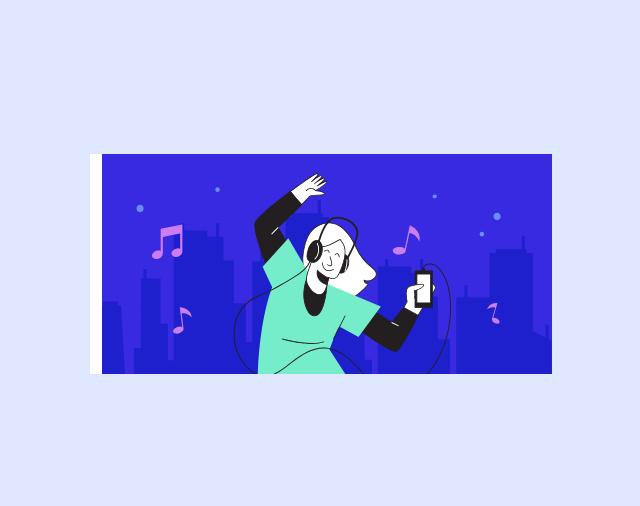
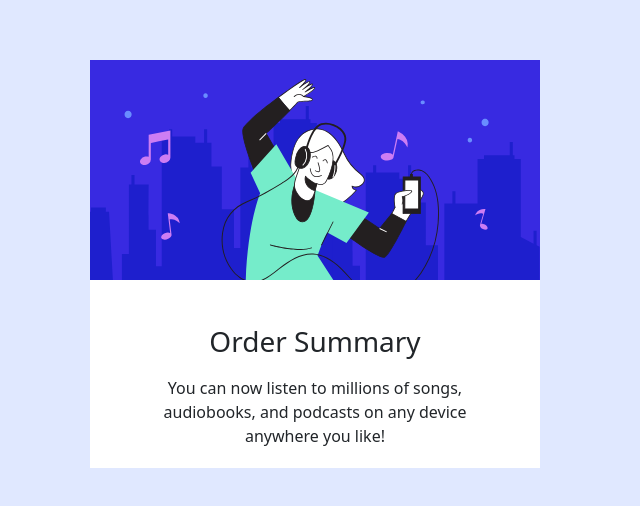
Before and after one commit to YashinN/FM-order_summary_component, a React (Create React App) app: page / in a window 1280 px wide. Shown: the part 136-642 px from the top of the page, without its empty margins (325-965 px from the left). Built offline with nearby package versions, Linux system fonts and the light colour scheme.

Commit message:
Card title and paragraph content added

```diff
--- a/src/Components/OrderSummary.js
+++ b/src/Components/OrderSummary.js
@@ -4,8 +4,15 @@ import HeroIllustration from "../Svg_Components/HeroIllustration";
 const OrderSummary = () => {
   return (
     <div className="container-fluid bg-container">
-      <div className="container summary-card">
+      <div className="container summary-card p-0">
         <HeroIllustration />
+        <div className="container summary-details">
+          <h1 className="text-center title">Order Summary</h1>
+          <p className="text-center text">
+            You can now listen to millions of songs, audiobooks, and podcasts on
+            any device anywhere you like!
+          </p>
+        </div>
       </div>
     </div>
   );
```
